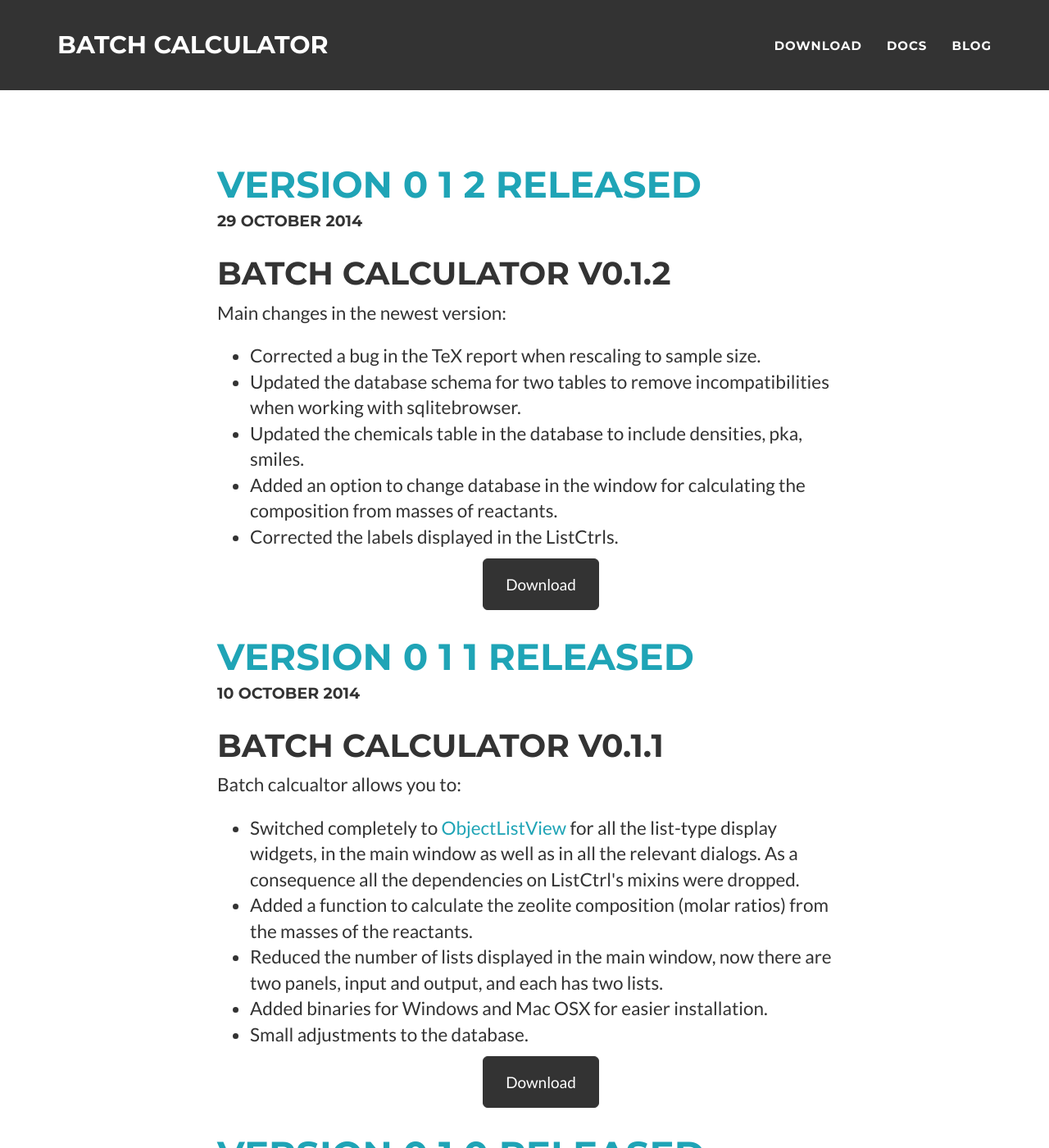
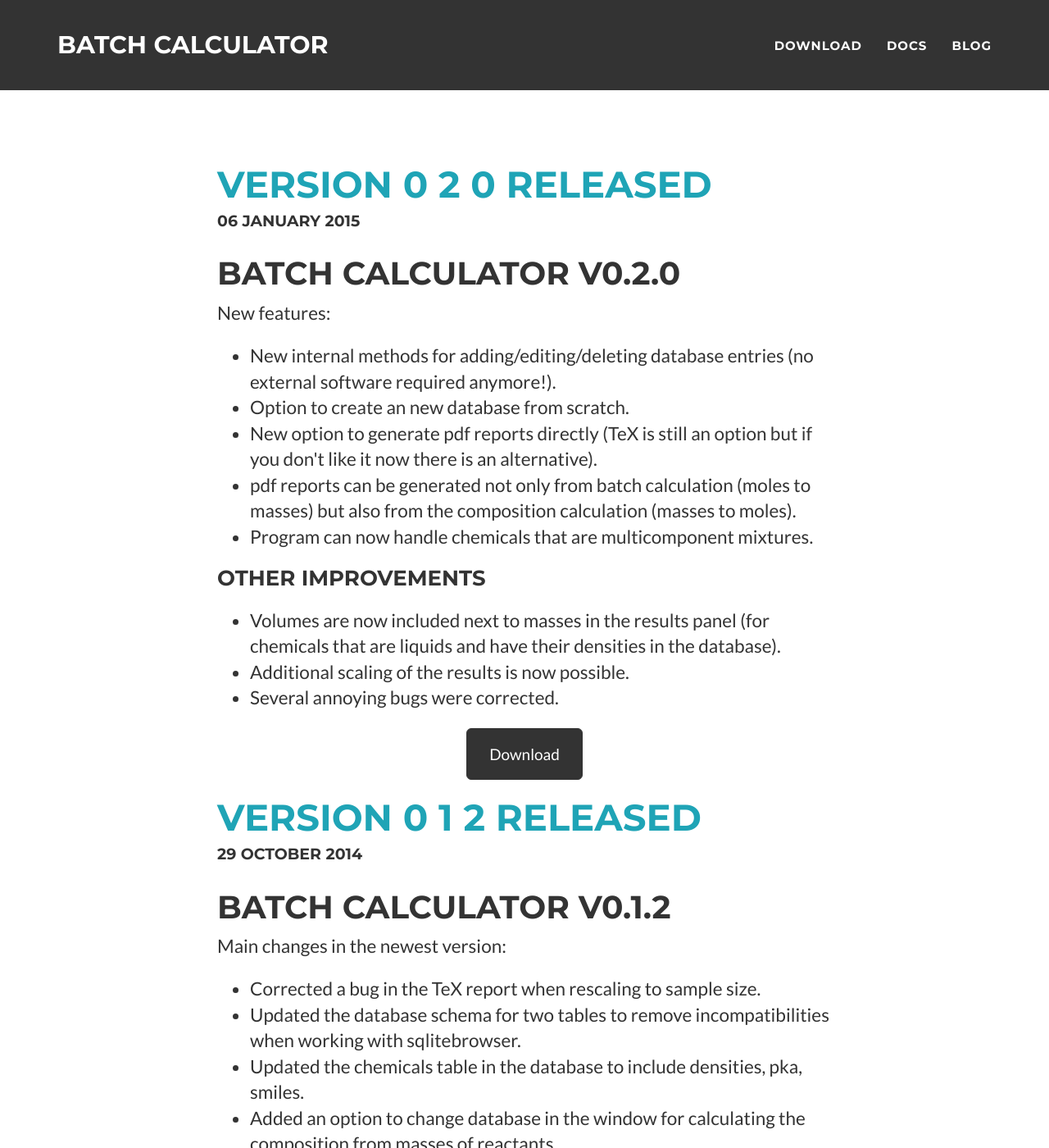
Before and after one commit to lmmentel/batchcalculator, a Jekyll site: the page built from blog/index.html, in a window 1280 px wide and 1400 px high. Shown: the whole window at 82% size. Built offline with Jekyll 4.4.1, drawn with Linux system fonts in a browser that asks for light colours.

Commit message:
added new 0.2.0 release info and update the docs

```diff
--- /dev/null
+++ b/_posts/2015-01-06-version-0-2-0-released.html
@@ -0,0 +1,36 @@
+---
+layout: subpage
+date: 2015-01-06
+project-date: January 2015
+category: releases
+---
+
+<div>
+    <div class="row">
+        <div class="col-md-12">
+            <h1>Batch Calculator v0.2.0</h1>
+            <p class="lead" >New features:
+            <ul class="lead">
+                <li> New internal methods for adding/editing/deleting database entries
+                 (no external software required anymore!). </li>
+                <li> Option to create an new database from scratch. </li>
+                <li> New option to generate pdf reports directly (TeX is still an option but
+                    if you don't like it now there is an alternative). </li>
+                <li> pdf reports can be generated not only from batch calculation (moles to masses) but also
+                  from the composition calculation (masses to moles).</li>
+                <li> Program can now handle chemicals that are multicomponent mixtures. </li>
+            </ul></p>
+            <h3> Other improvements </h3>
+            <p class="lead">
+            <ul class="lead">
+                <li>  Volumes are now included next to masses in the results panel (for chemicals that are liquids
+                      and have their densities in the database). </li>
+                <li> Additional scaling of the results is now possible. </li>
+                <li> Several annoying bugs were corrected. </li>
+            </ul></p>
+            <p style="text-align: center">
+                <a href="https://github.com/lmmentel/batchcalculator/releases/tag/v0.2.0" class="btn btn-primary btn-lg" role="button">Download</a>
+            </p>
+        </div>
+    </div>
+</div>
--- a/docs/index.html
+++ b/docs/index.html
@@ -21,7 +21,14 @@ layout: subpage
     <div class="row" id="tex">
         <div class="col-md-12">
             <h1>PDF/TeX reports</h1>
-            <p> Although a <a href=https://www.tug.org/">TeX</a> distribution is not a formal dependency
+            <p> In the <a href="https://github.com/lmmentel/batchcalculator/releases/latest">latest</a>
+                batch calculator release there is a built in pdf report generator based on <a href="http://www.reportlab.com/">reportlab</a>
+                package that will generate a report wihtout using eny external programs. The pdf can be generated for
+                the conventional batch calculation (moles to masses) or from the composition calculation (masses to moles).
+                <p> An alternative and more flexible option is generating a report in <a href="http://en.wikipedia.org/wiki/TeX">tex</a>
+                format which can be edited further or used to generate the pdf file. To generate the pdf
+                a <a href="http://en.wikipedia.org/wiki/TeX">tex</a> distribution is required.
+                Although a <a href=https://www.tug.org/">TeX</a> distribution is not a formal dependency
                 and the program will work without any trouble without it, it is required if you want to
                 produce nice pdf reports. If you don't know what TeX is, but you would like to know more
                 <a href=https://www.tug.org/">TUG (TeX Users Group)</a> website is a good place to start.</p>
@@ -49,6 +56,29 @@ layout: subpage
     </div>
 </div>
 
+
+<div class=container">
+    <div class="row" id="database">
+        <div class="col-md-12">
+        <h1>Database</h1>
+
+        <p>The program uses an <a href="http://www.sqlite.org/">SQLite3</a>
+        database to store all of the data on chemicals and all of the details
+        used in the calculations. The database distributed with the code is
+        limited but can easily be extended with additional reactants. The
+        schema of the database in shown on the diagram below.</p>
+
+        <p style="text-align: center"><img  src="{{ site.baseurl }}/img/db_schema.png" style="width: 80%" alt="db schema" title="db schema" /></p>
+
+        <p> Statring from <a href="https://github.com/lmmentel/batchcalculator/releases/latest">version 0.2.0</a>
+            adding new records or modifying and deleting existing ones is possible from within the batch calculator.
+            This new functionality makes any external database browser redundant.
+        <p> The program offers an option to use an external database (e.g. from other users)
+            or creting a new customized database from scratch.</p>
+        </div>
+    </div>
+</div>
+
 <div class=container">
     <div class="row" id="source">
         <div class="col-md-12">
@@ -90,29 +121,3 @@ layout: subpage
         </div>
     </div>
 </div>
-
-<div class=container">
-    <div class="row" id="database">
-        <div class="col-md-12">
-        <h1>Database</h1>
-
-        <p>The program uses an <a href="http://www.sqlite.org/">SQLite</a>
-        database to store all of the data on reactants and all of the details
-        used in the calculations. The database distributed with the code is
-        limited but can easily be extended with additional reactants. The
-        schema of the database in shown on the diagram below.</p>
-
-        <p style="text-align: center"><img  src="{{ site.baseurl }}/img/db_schema.png" style="width: 80%" alt="db schema" title="db schema" /></p>
-
-        <p>Currently it is not possible to modify the database from the batch
-        calculator itself but it can be done using standard
-        <a href="http://www.sqlite.org/">SQLite</a> command line interface or
-        GUI editors like <a href="http://sourceforge.net/projects/sqlitebrowser/">sqlitebrowser</a>. After editing the
-        database the program needs to be reinstalled for the changes to take place.</p>
-        <p>Another option for having updated records in the database is to create a local copy of the
-        database with the schema presented above. Since batch calulator allow you to use an external
-        database you can switch to the new database after the program started by choosing the <strong>change db</strong> option
-        from the database menu.</p>
-        </div>
-    </div>
-</div>
```
Also changed, not shown: other parts of docs/index.html (+2 -1 lines), index.html (+5 -26 lines).
